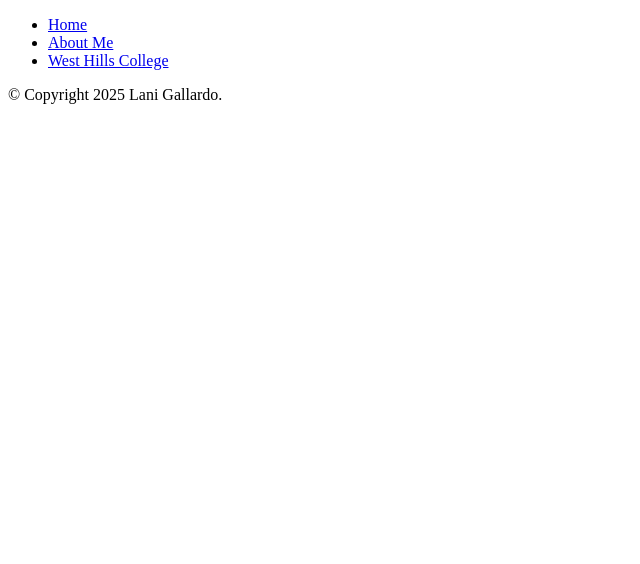
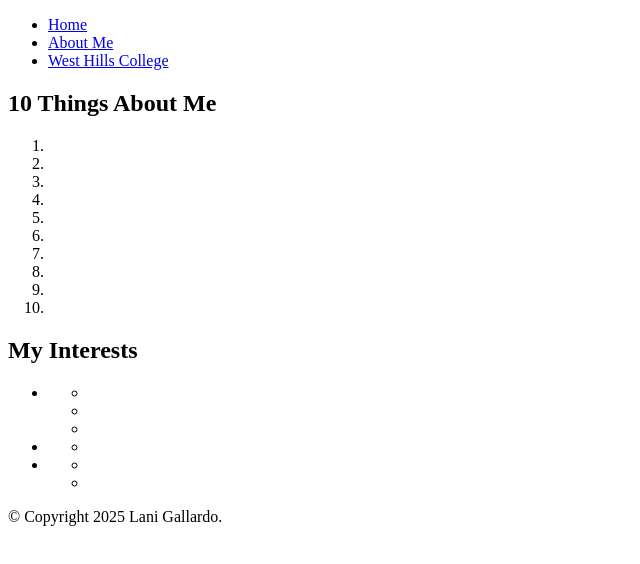
Before and after one commit to Lani56/COMP001A.LectureActivity3, a plain HTML site: page about.html in a window 1280 px wide. Shown: the whole page, without its empty margins (0-640 px from the left). Drawn offline with Linux system fonts and the light colour scheme.

Commit message:
added ordered and unordered lists

```diff
--- a/about.html
+++ b/about.html
@@ -16,7 +16,42 @@
         </nav>
    </header>
    <main>
-
+        <article>
+            <h2>10 Things About Me</h2>
+            <ol>
+                <li></li>
+                <li></li>
+                <li></li>
+                <li></li>
+                <li></li>
+                <li></li>
+                <li></li>
+                <li></li>
+                <li></li>
+                <li></li>
+            </ol>
+            <h2>My Interests</h2>
+            <ul>
+                <li>
+                    <ul>
+                        <li></li>
+                        <li></li>
+                        <li></li>
+                    </ul>
+                </li>
+                <li>
+                    <ul>
+                        <li></li>
+                    </ul>
+                </li>
+                <li>
+                    <ul>
+                        <li></li>
+                        <li></li>
+                    </ul>
+                </li>
+            </ul>
+        </article>
    </main>
    <footer>
         <p>&copy; Copyright 2025 Lani Gallardo.</p>
```
